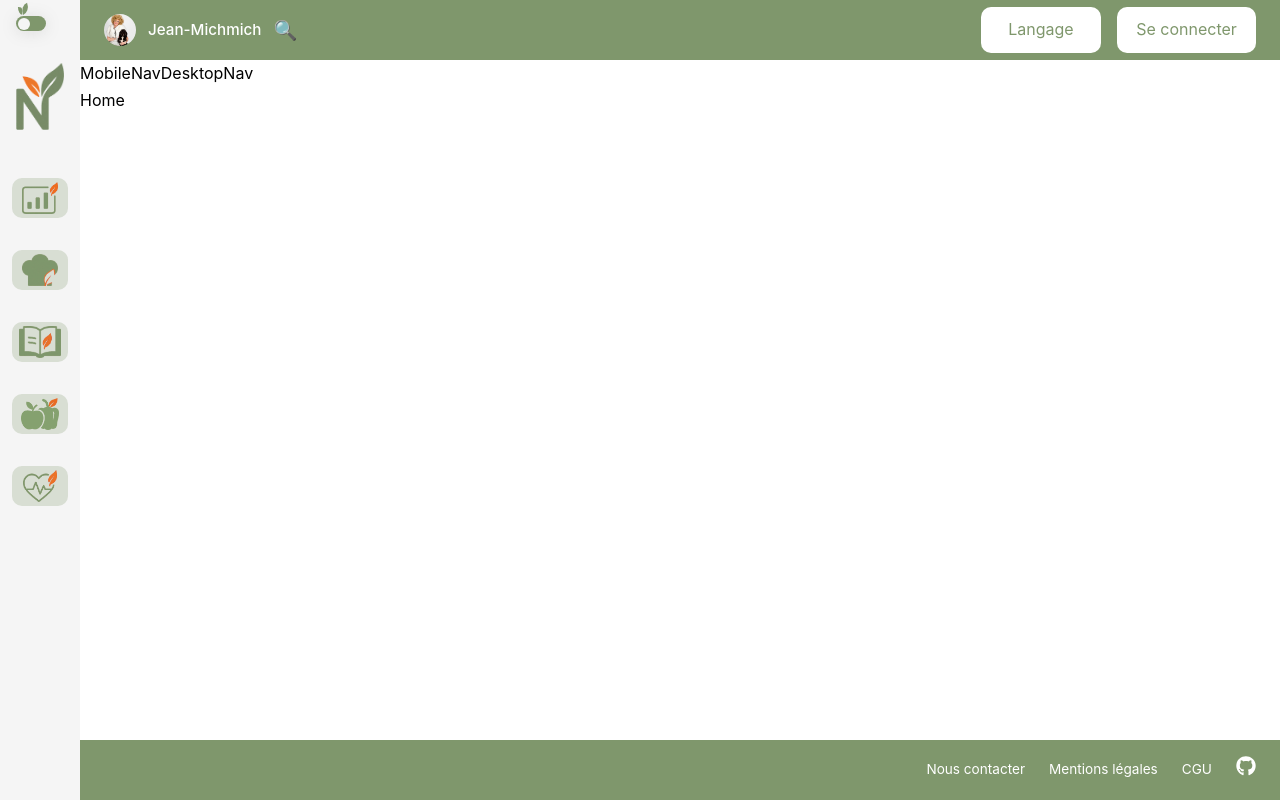
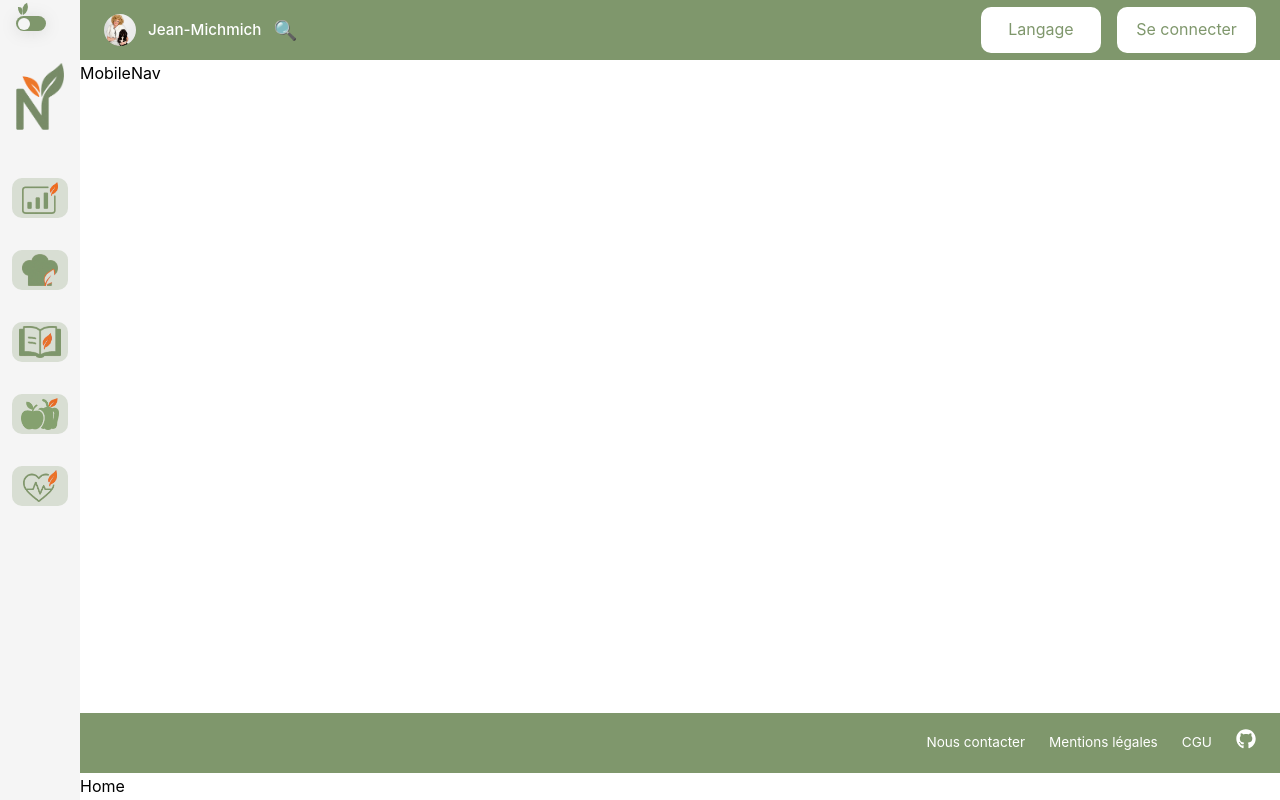
Before and after one commit to wildcodeschool-2025-03/JS-WestDevs-P3-SeazN, a React (Vite) app in the folder client/: page / in a window 1280 px wide. Built offline with nearby package versions, Linux system fonts and the light colour scheme; a web font is replaced by a local one.

Commit message:
worked on semantics code on Applayout and deleted desktopNav and replaced it by sidebar

```diff
--- a/client/src/App.tsx
+++ b/client/src/App.tsx
@@ -1,19 +1,15 @@
 import { Outlet } from "react-router";
 import "./App.css";
-import MainLayout from "./components/layouts/MainLayout/MainLayout";
-import DesktopNav from "./components/navigation/desktopNav/DesktopNav";
-import MobileNav from "./components/navigation/mobileNav/MobileNav";
+import AppLayout from "./components/layouts/AppLayout/AppLayout";
+import MobileNav from "./components/navigation/Sidebar/mobileNav/MobileNav";
 
 function App() {
   return (
     <>
-      <MainLayout>
+      <AppLayout>
         <MobileNav />
-        <DesktopNav />
-        <main>
-          <Outlet />
-        </main>
-      </MainLayout>
+        <Outlet />
+      </AppLayout>
     </>
   );
 }
--- a/client/src/components/layouts/MainLayout/MainLayout.tsx
+++ b/client/src/components/layouts/AppLayout/AppLayout.tsx
@@ -1,20 +1,20 @@
-import Sidebar from "../Sidebar/Sidebar";
+import Sidebar from "../../navigation/Sidebar/Sidebar";
 import Footer from "../footer/Footer";
 import Header from "../header/Header";
-import "./mainLayout.css";
+import "./appLayout.css";
 import type { ChildrenProps } from "../../../types/global";
 
-const MainLayout = ({ children }: ChildrenProps) => {
+const AppLayout = ({ children }: ChildrenProps) => {
   return (
-    <div className="layout">
+    <>
       <Sidebar />
       <div className="layout-content">
         <Header />
-        <main>{children}</main>
+        {children}
         <Footer />
       </div>
-    </div>
+    </>
   );
 };
 
-export default MainLayout;
+export default AppLayout;
--- a/client/src/components/layouts/MainLayout/mainLayout.css
+++ b/client/src/components/layouts/AppLayout/appLayout.css
@@ -1,4 +1,4 @@
-.layout {
+#root {
   display: grid;
   grid-template-columns: auto 1fr;
   grid-template-areas: "sidebar content";
--- a/client/src/components/navigation/desktopNav/DesktopNav.tsx
+++ /dev/null
@@ -1,5 +0,0 @@
-const DesktopNav = () => {
-  return <span>DesktopNav</span>;
-};
-
-export default DesktopNav;
```
Also changed, not shown: client/src/components/navigation/Sidebar/Sidebar.tsx (renamed from client/src/components/layouts/Sidebar/Sidebar.tsx), client/src/components/navigation/Sidebar/mobileNav/MobileNav.tsx (renamed from client/src/components/navigation/mobileNav/MobileNav.tsx), client/src/components/navigation/Sidebar/sidebar.css (renamed from client/src/components/layouts/Sidebar/sidebar.css).
